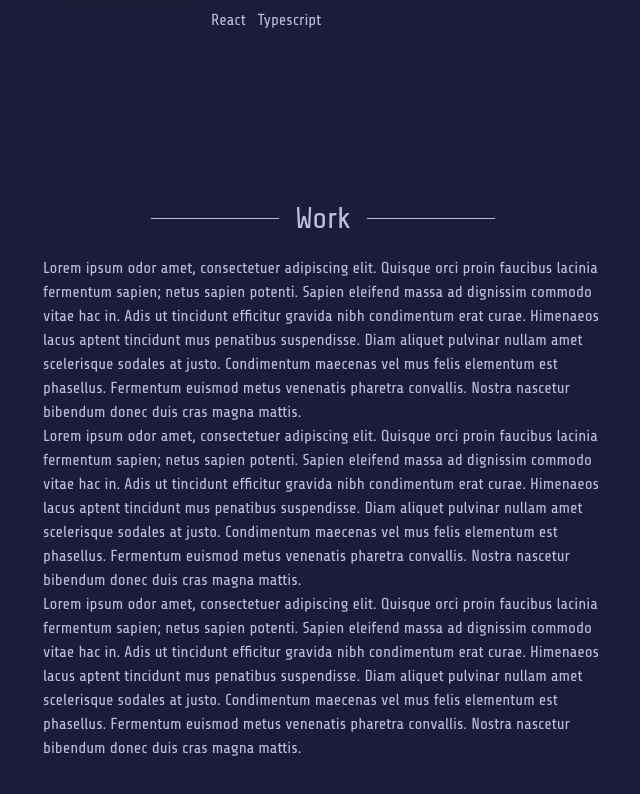
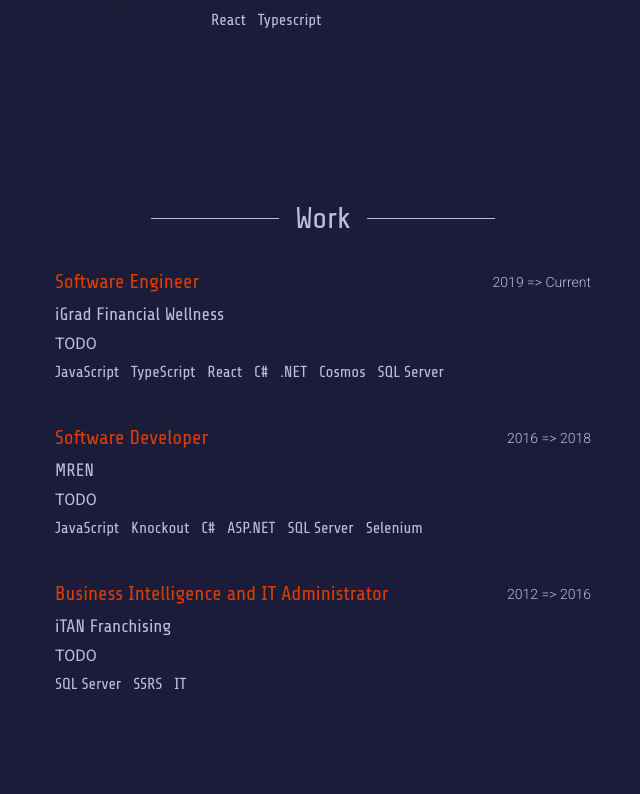
Before and after one commit to hobblyhoy/hexa-portfolio, a React (Create React App) app: page / in a window 1280 px wide. Shown: the part 2368-3162 px from the top of the page, without its empty margins (637-1277 px from the left). After the commit the page ends 3132 px from the top, so only its background shows below. Built offline with nearby package versions, Linux system fonts and the light colour scheme.

Commit message:
tinkering with job options

```diff
--- a/src/features/content/Work.tsx
+++ b/src/features/content/Work.tsx
@@ -1,41 +1,49 @@
 /** @jsxImportSource @emotion/react */
 import { css } from '@emotion/react';
 import Header from '../displayElements/Header';
+import Job, { IJobProps } from '../displayElements/Job';
 
 function Work() {
+   const jobs: IJobProps[] = [
+      {
+         title: 'Software Engineer',
+         companyName: 'iGrad Financial Wellness',
+         duration: '2019 => Current',
+         description: 'TODO',
+         tags: [
+            'JavaScript',
+            'TypeScript',
+            'React',
+            'C#',
+            '.NET',
+            'Cosmos',
+            'SQL Server',
+         ],
+      },
+      {
+         title: 'Software Developer',
+         companyName: 'MREN',
+         duration: '2016 => 2018',
+         description: 'TODO',
+         tags: ['JavaScript', 'Knockout', 'C#', 'ASP.NET', 'SQL Server', 'Selenium'],
+      },
+      {
+         title: 'Business Intelligence and IT Administrator',
+         companyName: 'iTAN Franchising',
+         duration: '2012 => 2016',
+         description: 'TODO',
+         tags: ['SQL Server', 'SSRS', 'IT'],
+      },
+   ];
+
    return (
       <div className="mt-24" id="work">
          <Header text="Work" />
-         <div>
-            Lorem ipsum odor amet, consectetuer adipiscing elit. Quisque orci proin
-            faucibus lacinia fermentum sapien; netus sapien potenti. Sapien eleifend massa
-            ad dignissim commodo vitae hac in. Adis ut tincidunt efficitur gravida nibh
-            condimentum erat curae. Himenaeos lacus aptent tincidunt mus penatibus
-            suspendisse. Diam aliquet pulvinar nullam amet scelerisque sodales at justo.
-            Condimentum maecenas vel mus felis elementum est phasellus. Fermentum euismod
-            metus venenatis pharetra convallis. Nostra nascetur bibendum donec duis cras
-            magna mattis.
-         </div>
-         <div>
-            Lorem ipsum odor amet, consectetuer adipiscing elit. Quisque orci proin
-            faucibus lacinia fermentum sapien; netus sapien potenti. Sapien eleifend massa
-            ad dignissim commodo vitae hac in. Adis ut tincidunt efficitur gravida nibh
-            condimentum erat curae. Himenaeos lacus aptent tincidunt mus penatibus
-            suspendisse. Diam aliquet pulvinar nullam amet scelerisque sodales at justo.
-            Condimentum maecenas vel mus felis elementum est phasellus. Fermentum euismod
-            metus venenatis pharetra convallis. Nostra nascetur bibendum donec duis cras
-            magna mattis.
-         </div>
-         <div>
-            Lorem ipsum odor amet, consectetuer adipiscing elit. Quisque orci proin
-            faucibus lacinia fermentum sapien; netus sapien potenti. Sapien eleifend massa
-            ad dignissim commodo vitae hac in. Adis ut tincidunt efficitur gravida nibh
-            condimentum erat curae. Himenaeos lacus aptent tincidunt mus penatibus
-            suspendisse. Diam aliquet pulvinar nullam amet scelerisque sodales at justo.
-            Condimentum maecenas vel mus felis elementum est phasellus. Fermentum euismod
-            metus venenatis pharetra convallis. Nostra nascetur bibendum donec duis cras
-            magna mattis.
-         </div>
+         {jobs.map(job => (
+            <div className="mb-4" key={job.title}>
+               <Job {...job} />
+            </div>
+         ))}
       </div>
    );
 }
--- /dev/null
+++ b/src/features/displayElements/Job.tsx
@@ -0,0 +1,29 @@
+export interface IJobProps {
+   title: string;
+   companyName: string;
+   duration: string;
+   description: string;
+   tags: string[];
+}
+
+function Job({ title, companyName, duration, description, tags }: IJobProps) {
+   return (
+      <div className="grid gap-1 p-3 bg-white bg-opacity-0 hover:bg-opacity-5 rounded-md">
+         <div className="text-xl text-accent">{title}</div>
+         <div className="justify-self-end roboto-light text-sm self-center">
+            {duration}
+         </div>
+         <div className="col-span-2 row-start-2 text-lg">{companyName}</div>
+         <div className="col-span-2 row-start-3 roboto-regular">{description}</div>
+         <div className="col-span-2 row-start-4">
+            {tags.map((tag, index) => (
+               <span className="mr-3" key={index}>
+                  {tag}
+               </span>
+            ))}
+         </div>
+      </div>
+   );
+}
+
+export default Job;
```
